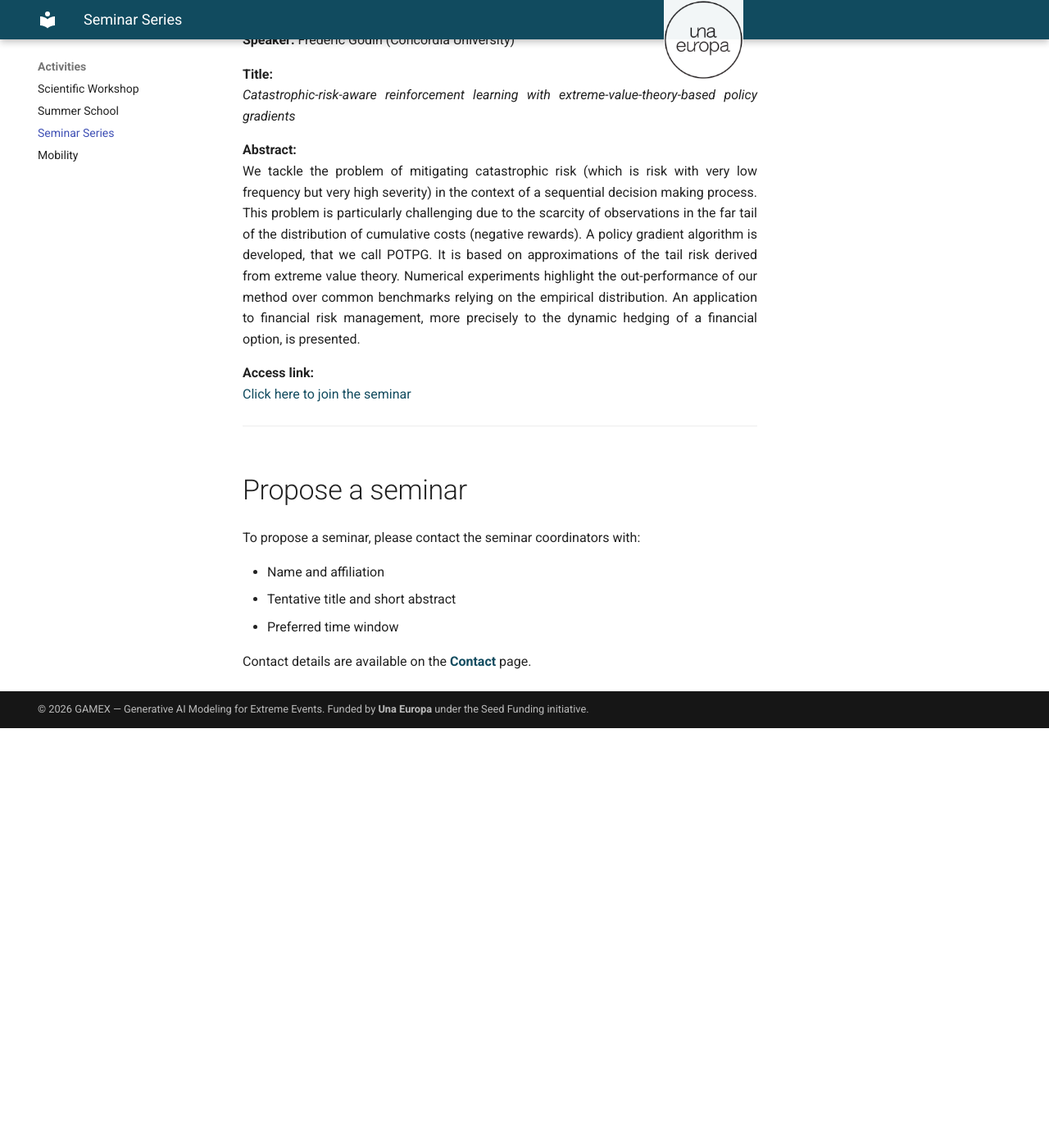
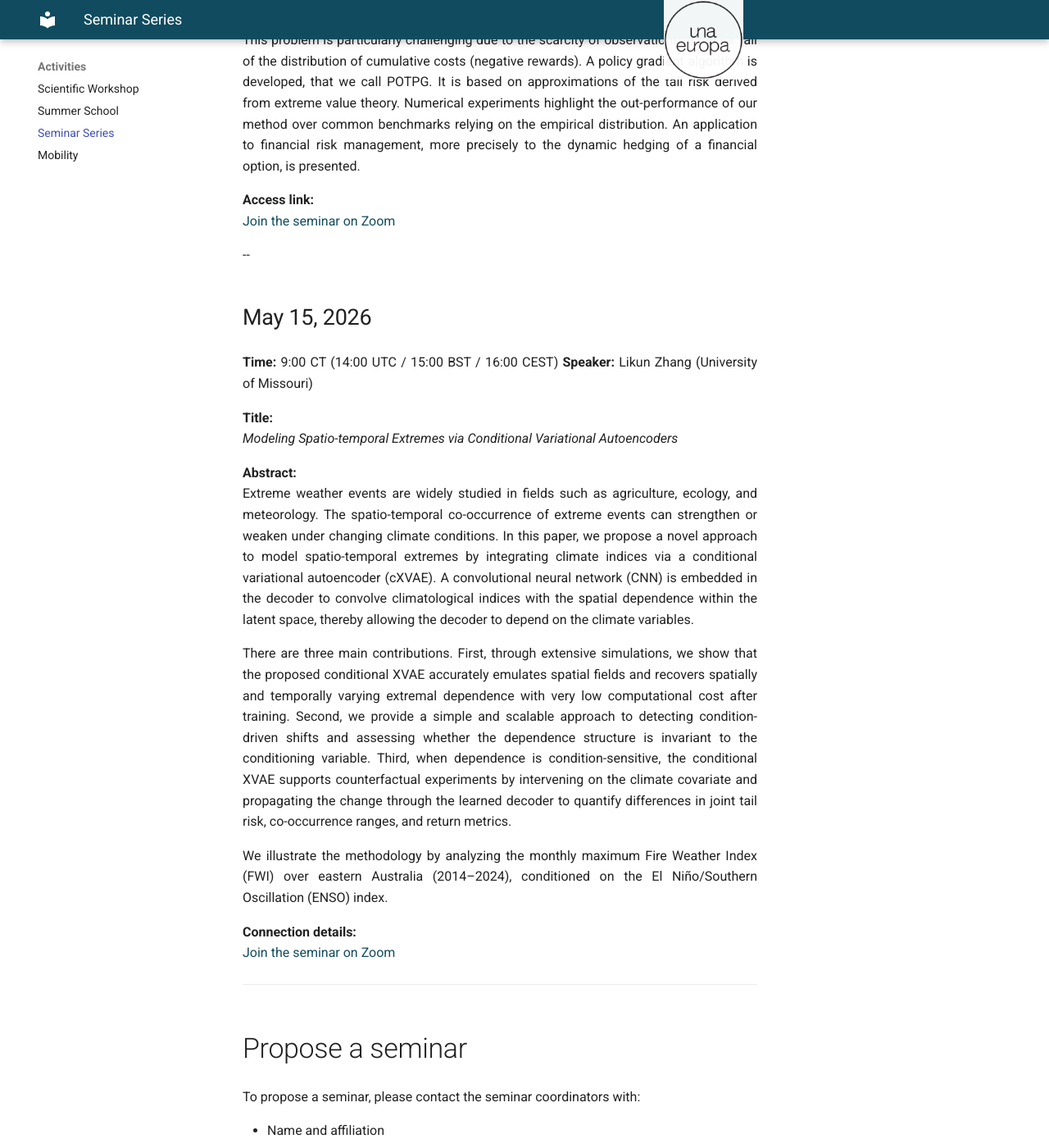
Before and after one commit to gamex-network/gamex-network.github.io, an MkDocs documentation site: the page built from docs/seminars.md, in a window 1280 px wide and 1400 px high, scrolled down 747 px. Shown: the whole window at 82% size. Built offline with MkDocs 1.6.1 and Material for MkDocs 9.7.7, drawn with Linux system fonts in a browser that asks for light colours; before the commit the page ends 1635 px from its top, so only the background shows below that; some of the changed text lies outside the part shown.

Commit message:
Update seminars.md

```diff
--- a/docs/seminars.md
+++ b/docs/seminars.md
@@ -1,18 +1,11 @@
 # Online Seminar Series
 
-GAMEX hosts an online seminar series throughout 2026 to stimulate scientific exchange within the network and beyond.
+GAMEX hosts an online seminar series throughout 2026 to stimulate scientific exchange within the network and beyond, in partnership with the Glasgow–Edinburgh Extremes Network ([GLE²N](https://glen-scotland.github.io/glen/)) and the Community of Italian Researchers Connecting on Extreme Value Statistics ([CIRCE](https://circe-site.github.io/site/)).
 
-## Format
-- Online talks (approx. 60 minutes)
-- Speakers from GAMEX partners and external institutions
-- Open to PhD students, early-career researchers, and senior academics
+## Program
 
----
-
-# 2026 Program
-
-## April 10, 2026
-**Time:** 9:30 ET (14:30 UTC)
+### April 10, 2026
+**Time:** 9:30 ET (13:30 UTC / 14:30 BST / 15:30 CEST)
 **Speaker:** Frédéric Godin (Concordia University)
 
 **Title:**
@@ -22,7 +15,26 @@
 We tackle the problem of mitigating catastrophic risk (which is risk with very low frequency but very high severity) in the context of a sequential decision making process. This problem is particularly challenging due to the scarcity of observations in the far tail of the distribution of cumulative costs (negative rewards). A policy gradient algorithm is developed, that we call POTPG. It is based on approximations of the tail risk derived from extreme value theory. Numerical experiments highlight the out-performance of our method over common benchmarks relying on the empirical distribution. An application to financial risk management, more precisely to the dynamic hedging of a financial option, is presented.
 
 **Access link:**
-[Click here to join the seminar](https://uofglasgow.zoom.us/j/81636158035?pwd=xWBA0kEhExCXHcFjhVPULqcb1dtFke.1)
+[Join the seminar on Zoom](https://uofglasgow.zoom.us/j/81636158035?pwd=xWBA0kEhExCXHcFjhVPULqcb1dtFke.1)
+
+--
+
+### May 15, 2026
+**Time:** 9:00 CT (14:00 UTC / 15:00 BST / 16:00 CEST)
+**Speaker:** Likun Zhang (University of Missouri)
+
+**Title:**
+*Modeling Spatio-temporal Extremes via Conditional Variational Autoencoders*
+
+**Abstract:**
+Extreme weather events are widely studied in fields such as agriculture, ecology, and meteorology. The spatio-temporal co-occurrence of extreme events can strengthen or weaken under changing climate conditions. In this paper, we propose a novel approach to model spatio-temporal extremes by integrating climate indices via a conditional variational autoencoder (cXVAE). A convolutional neural network (CNN) is embedded in the decoder to convolve climatological indices with the spatial dependence within the latent space, thereby allowing the decoder to depend on the climate variables.
+
+There are three main contributions. First, through extensive simulations, we show that the proposed conditional XVAE accurately emulates spatial fields and recovers spatially and temporally varying extremal dependence with very low computational cost after training. Second, we provide a simple and scalable approach to detecting condition-driven shifts and assessing whether the dependence structure is invariant to the conditioning variable. Third, when dependence is condition-sensitive, the conditional XVAE supports counterfactual experiments by intervening on the climate covariate and propagating the change through the learned decoder to quantify differences in joint tail risk, co-occurrence ranges, and return metrics.
+
+We illustrate the methodology by analyzing the monthly maximum Fire Weather Index (FWI) over eastern Australia (2014–2024), conditioned on the El Niño/Southern Oscillation (ENSO) index.
+
+**Connection details:**
+[Join the seminar on Zoom](https://uofglasgow.zoom.us/j/87240389315?pwd=WPO6tY8MKSwFojlUn6iUHTbEXx58DY.1)
 
 ---
 
```
